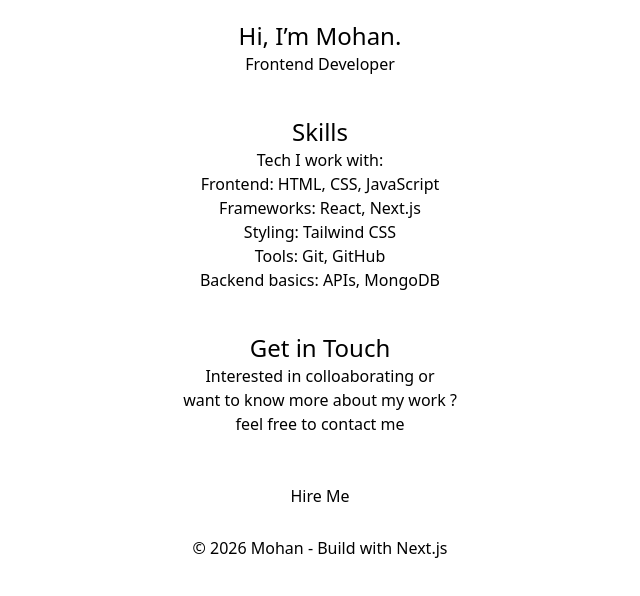
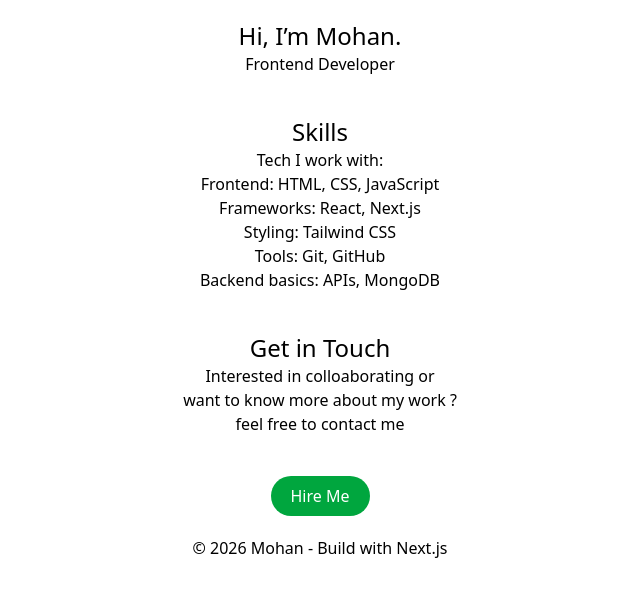
Before and after one commit to Mohanavenkatesh/portfolio, a Next.js app: page / in a window 1280 px wide. Shown: the top 596 px of the page, without its empty margins (320-960 px from the left). Built offline with nearby package versions, Linux system fonts and the light colour scheme.

Commit message:
Update HomePage.tsx

```diff
--- a/components/pages/HomePage.tsx
+++ b/components/pages/HomePage.tsx
@@ -22,7 +22,7 @@ const HomePage = () => {
 
         <h1 className='text-2xl mt-10'> Get in Touch </h1>
         <p>Interested in colloaborating or <br /> want to know more about my work ? <br /> feel free to contact me</p>
-        <Link href='https://wa.me/7200470762' ><button className='bg-white/70 text-black py-2 px-5 mt-10 cursor-pointer rounded-full'>Hire Me</button></Link>
+        <Link href='https://wa.me/7200470762' ><button className='bg-green-600 text-white py-2 px-5 mt-10 cursor-pointer rounded-full'>Hire Me</button></Link>
       </div>
     </>
   )
```
